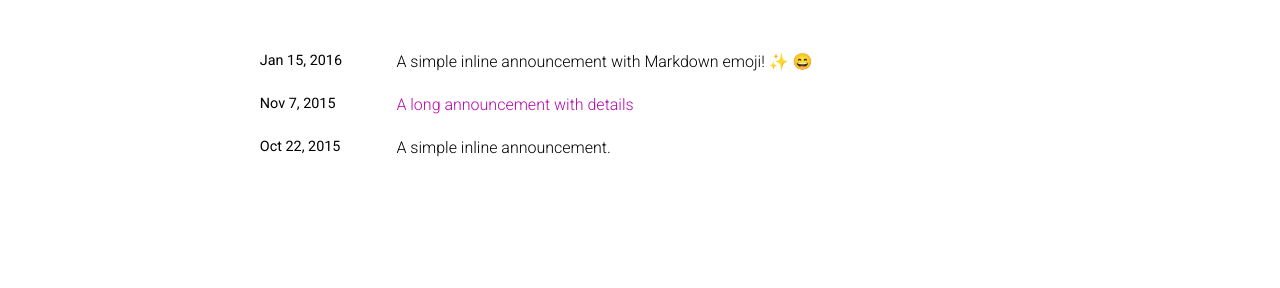
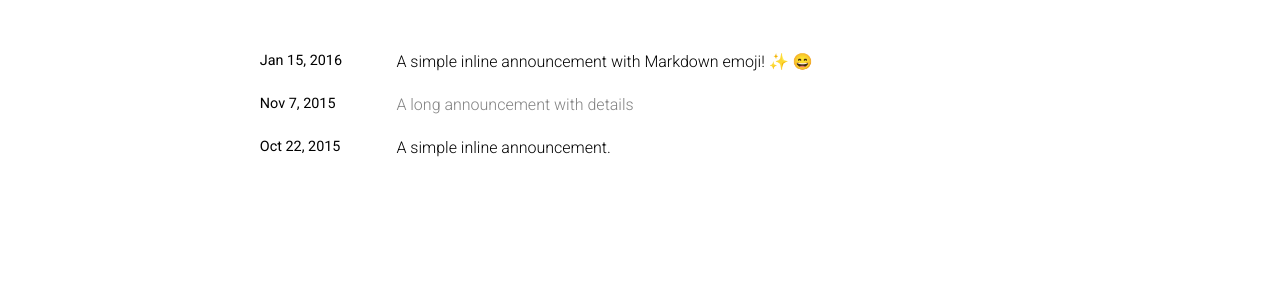
Before and after one commit to chosam2322/chosam2322.github.io, a Jekyll site: the page built from news.html, in a window 1280 px wide. Shown: the part 145-433 px from the top of the page. Built offline with Jekyll 4.4.1, drawn with Linux system fonts in a browser that asks for light colours; emoji names are drawn with the system emoji font; comment, search, counter and statistics services are not loaded; a style sheet for code colours, icons or effects is not loaded.

Commit message:
Update _themes.scss

```diff
--- a/_sass/_themes.scss
+++ b/_sass/_themes.scss
@@ -7,7 +7,7 @@
   --global-code-bg-color: #{$code-bg-color-light};
   --global-text-color: #{$black-color};
   --global-text-color-light: #{$grey-color};
-  --global-theme-color: #{$purple-color};
+  --global-theme-color: #{$grey-color};
   --global-hover-color: #{$purple-color};
   --global-footer-bg-color: #{$grey-color-dark};
   --global-footer-text-color: #{$grey-color-light};
@@ -38,7 +38,7 @@
   --global-code-bg-color: #{$code-bg-color-dark};
   --global-text-color: #{$grey-color-light};
   --global-text-color-light: #{$grey-color-light};
-  --global-theme-color: #{$cyan-color};
+  --global-theme-color: #{$blue-color};
   --global-hover-color: #{$cyan-color};
   --global-footer-bg-color: #{$grey-color-light};
   --global-footer-text-color: #{$grey-color-dark};
```
